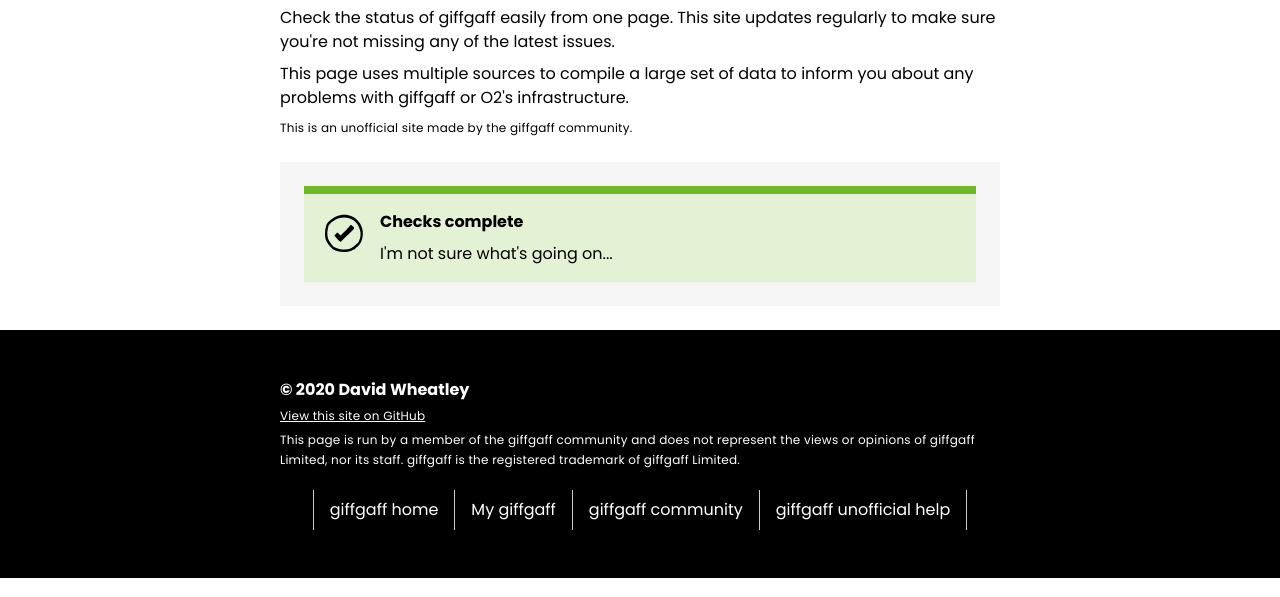
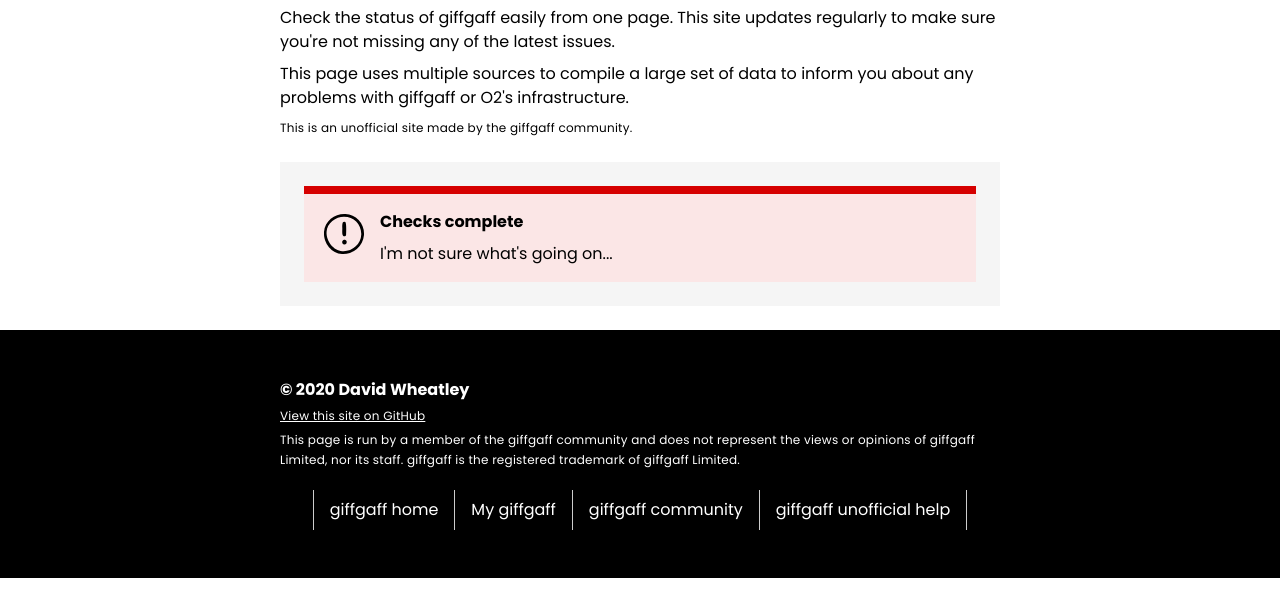
Before and after one commit to davwheat/giffgaff-status, a Gatsby site: page / in a window 1280 px wide. Shown: the part 203-800 px from the top of the page. Built offline with nearby package versions, Linux system fonts and the light colour scheme; Gatsby itself is replaced by a stand-in of ours; no server answers.

Commit message:
Fix unknown status if offline when loading PWA

```diff
--- a/src/components/StatusChecker/index.js
+++ b/src/components/StatusChecker/index.js
@@ -17,6 +17,10 @@
   const [isOnline, setIsOnline] = useState(true)
 
   useEffect(() => {
+    if (isOnline && !navigator.onLine) {
+      setIsOnline(false)
+    }
+
     function GoneOffline() {
       setIsOnline(false)
       console.log('offline')
@@ -78,6 +82,7 @@
     completedAlertType = 'error'
     completeMsg = "There's a major issue at giffgaff."
   } else {
+    completedAlertType = 'unknown'
     completeMsg = "I'm not sure what's going on..."
   }
 
@@ -91,7 +96,7 @@
         <MinorAlert
           type="plain"
           customIcon={<LoadingIcon style={{ margin: 6, width: 36, height: 36, borderWidth: 4, marginRight: 6 + 12 }} />}
-          title="Checking for issues at giffgaff..."
+          title="Checking for issues at giffgaff. Don't worry, this can take up to a minute."
         />
       )}
 
```
